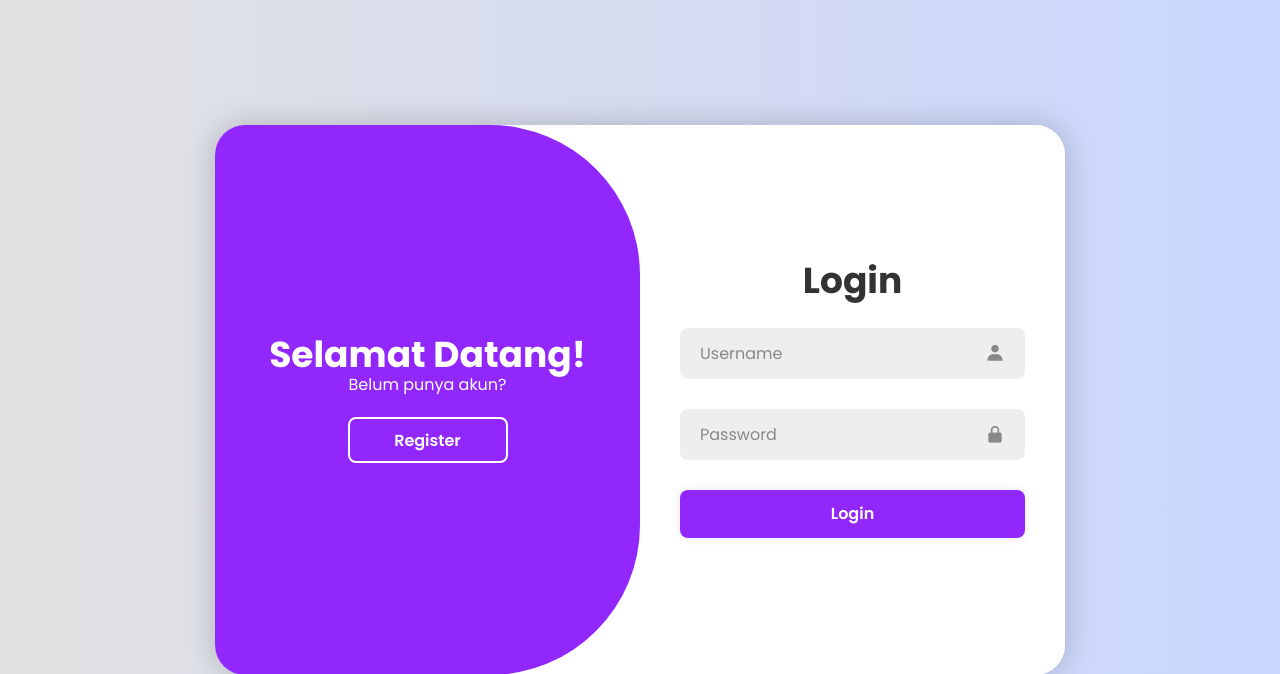
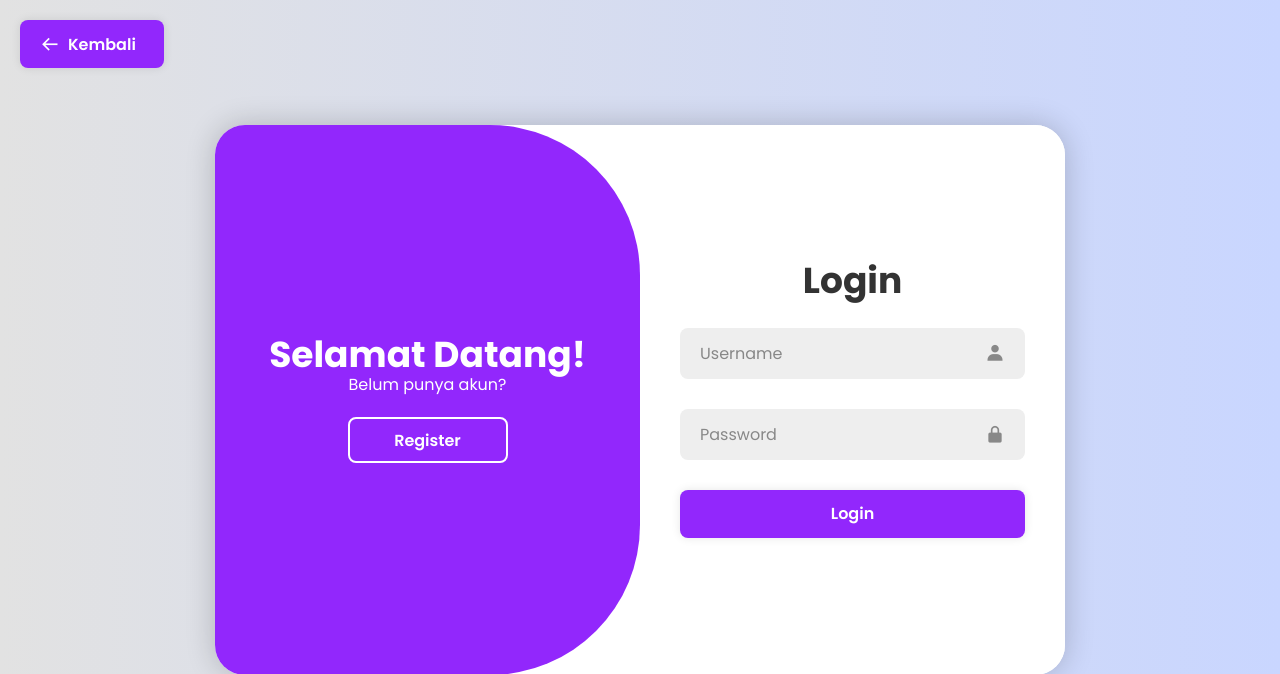
Before and after one commit to RaidFortallz/UAS_PemrogramanWeb1, a PHP site: page /login.php in a window 1280 px wide. Shown: the top 674 px of the page. Run offline with PHP 8.4, Linux system fonts and the light colour scheme.

Commit message:
Update Login Register

```diff
--- a/Frontend/login.php
+++ b/Frontend/login.php
@@ -7,10 +7,42 @@
     <link href='https://unpkg.com/boxicons@2.1.4/css/boxicons.min.css' rel='stylesheet'>
     <link rel="stylesheet" href="../css/login_style.css">
     <script src="https://cdn.jsdelivr.net/npm/axios/dist/axios.min.js"></script>
+    <style>
+        .back-btn {
+            position: fixed;
+            width: 9rem;
+            top: 20px;
+            left: 20px;
+            background: #9227fc;
+            border: none;
+            color: white;
+            font-size: 16px;
+            font-weight: 600;
+            padding: 10px 20px;
+            border-radius: 8px;
+            cursor: pointer;
+            text-decoration: none;
+            display: flex;
+            align-items: center;
+            transition: background 0.3s ease, transform 0.2s ease;
+            z-index: 100;
+        }
+
+        .back-btn i {
+            margin-right: 8px;
+            font-size: 20px;
+        }
+
+        .back-btn:hover {
+            background: #6a1cb6;
+            transform: scale(1.05);
+        }
+    </style>
 </head>
 <body>
 
     <div class="container">
+    <a href="index.php" class="btn back-btn"><i class='bx bx-arrow-back'></i> Kembali</a>
         <div class="form-box login">
             <form id="loginForm">
                 <h1>Login</h1>
--- a/Frontend/script.js
+++ b/Frontend/script.js
@@ -19,7 +19,7 @@ const handleLogin = (e) => {
     formData.append("pwd", password);
 
 
-    axios.post('https://nova-agustina.my.id/22cns/M%20Dimas%20Daniswara%20Putra/Pertemuan10-11/Backend/proses_login.php', formData)
+    axios.post('../Backend/proses_login.php', formData)
         .then(response => {
             console.log(typeof response.data);
             console.log('Response', response.data);
@@ -32,7 +32,7 @@ const handleLogin = (e) => {
                 localStorage.setItem('session_token', response.data.session_token);
                 localStorage.setItem('nama', response.data.hasil.name);
 
-                window.location.href = 'https://nova-agustina.my.id/22cns/M%20Dimas%20Daniswara%20Putra/Pertemuan10-11/Backend/kelola.php';
+                window.location.href = 'dashboard.php';
 
                 } else {
                     console.log('Nama tidak ditemukan');
@@ -67,7 +67,7 @@ const handleRegister = (e) => {
     formData.append("pwd", password);
     formData.append("name", name);
 
-    axios.post('https://nova-agustina.my.id/22cns/M%20Dimas%20Daniswara%20Putra/Pertemuan10-11/Backend/proses_register.php', formData)
+    axios.post('../Backend/proses_register.php', formData)
         .then(response => {
             if (response.data.status === 'success') {
                 alert('Pendaftaran berhasil');
```
Also changed, not shown: Frontend/check_session.php (added, +38 -0 lines), Frontend/dashboard.php (+57 -4 lines), Frontend/index.php (+27 -1 lines), css/login_style.css (line endings or trailing spaces).
